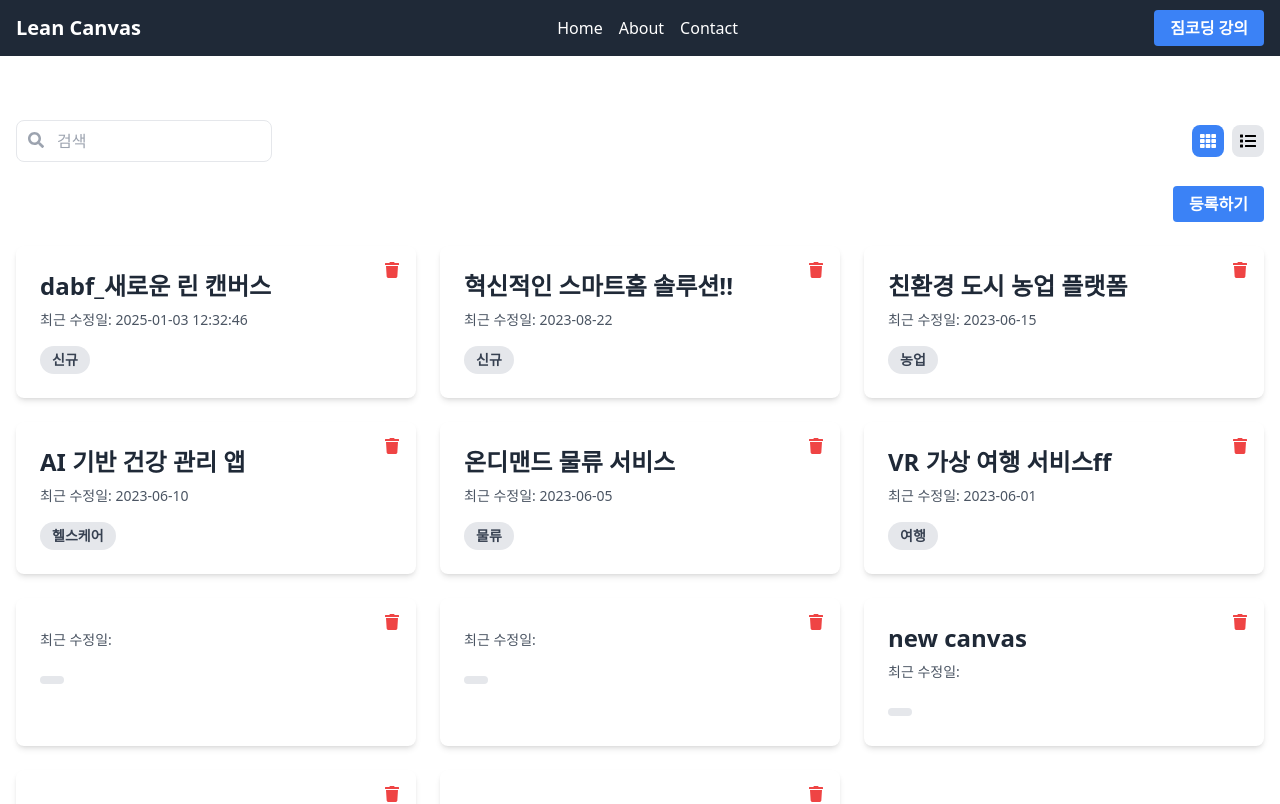
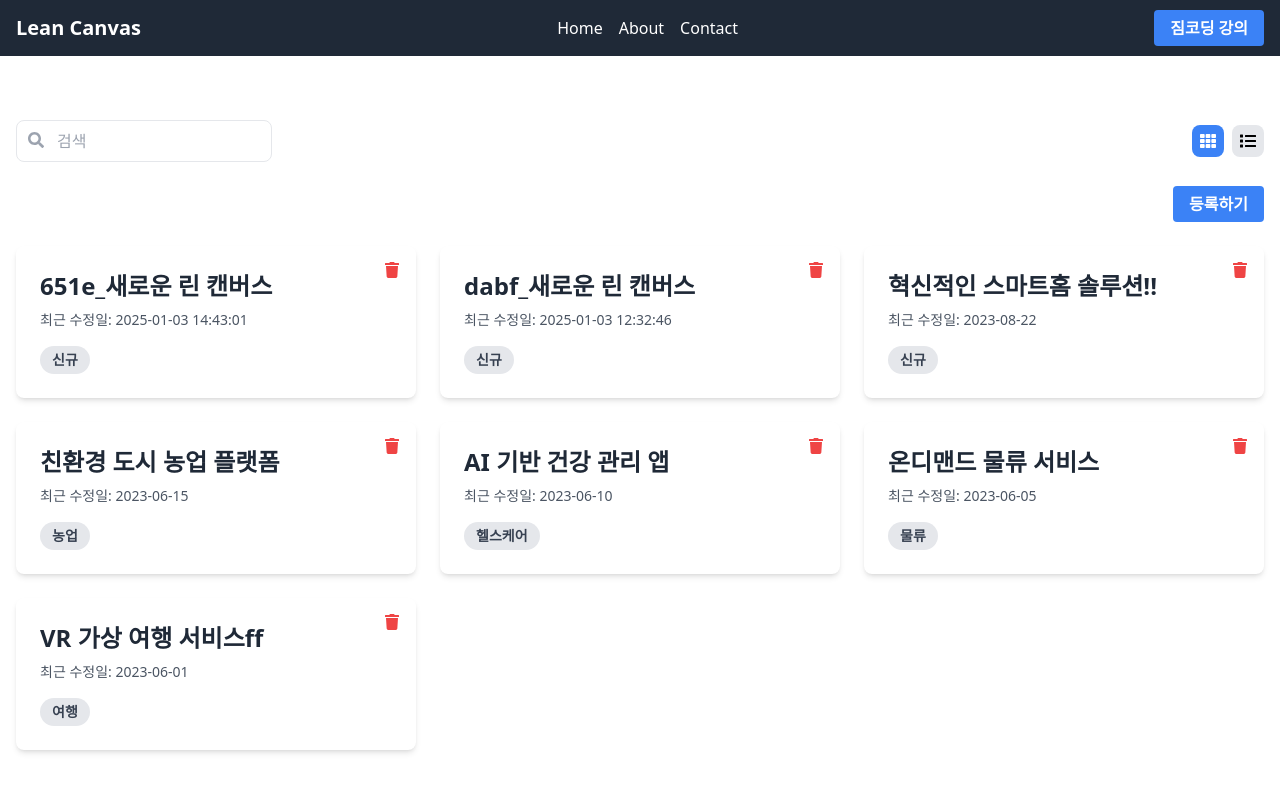
Before and after one commit to barleymilk/lean-canvas-react, a React (Vite) app: page / in a window 1280 px wide. Shown: the top 804 px of the page. Built offline with nearby package versions, Linux system fonts and the light colour scheme; data requests are answered from the project's data file.

Commit message:
useApiRequest 커스텀 훅 react query로 대체

```diff
--- a/data/db.json
+++ b/data/db.json
@@ -240,22 +240,10 @@
       "id": 6
     },
     {
-      "id": 7
-    },
-    {
-      "id": 8
-    },
-    {
-      "title": "new canvas",
-      "id": 9
-    },
-    {
-      "title": "new canvas",
-      "id": 10
-    },
-    {
-      "title": "new canvas",
-      "id": 11
+      "title": "651e_새로운 린 캔버스",
+      "lastModified": "2025-01-03 14:43:01",
+      "category": "신규",
+      "id": 12
     }
   ]
 }
--- a/src/api/canvas.js
+++ b/src/api/canvas.js
@@ -3,12 +3,13 @@ import { v4 as uuidv4 } from 'uuid';
 import dayjs from 'dayjs';
 
 // 목록
-export function getCanvases(params) {
+export async function getCanvases(params) {
   const payload = Object.assign(
     { _sort: 'lastModified', _order: 'desc' },
     params,
   );
-  return canvases.get('/', { params: payload });
+  const { data } = await canvases.get('/', { params: payload });
+  return data;
 }
 
 // 저장
--- a/src/components/CanvasList.jsx
+++ b/src/components/CanvasList.jsx
@@ -22,7 +22,7 @@ function CanvasList({ filteredData, searchText, isGridView, onDeleteItem }) {
           lastModified={item.lastModified}
           category={item.category}
           onDelete={e => {
-            e.preventDefault(); // 기본 동작 막는 메서드
+            e.preventDefault();
             onDeleteItem(item.id);
           }}
         />
--- a/src/pages/Home.jsx
+++ b/src/pages/Home.jsx
@@ -1,67 +1,51 @@
-import { useEffect, useState } from 'react';
+import { useState } from 'react';
+import { createCanvas, deleteCanvas, getCanvases } from '../api/canvas';
+
 import CanvasList from '../components/CanvasList';
 import SearchBar from '../components/SearchBar';
 import ViewToggle from '../components/ViewToggle';
-import { getCanvases, createCanvas, deleteCanvas } from '../api/canvas';
 import Loading from '../components/Loading';
 import Error from '../components/Error';
 import Button from '../components/Button';
-import useApiRequest from '../hooks/useApiRequest';
+
+import { useMutation, useQuery, useQueryClient } from '@tanstack/react-query';
 
 function Home() {
-  const [data, setData] = useState([]);
   const [searchText, setSearchText] = useState();
   const [isGridView, setIsGridView] = useState(true);
 
-  // API call
-  const { isLoading, error, execute: fetchData } = useApiRequest(getCanvases);
-  const { isLoading: isLoadingCreate, execute: createNewCanvas } =
-    useApiRequest(createCanvas);
+  const queryClient = useQueryClient();
 
-  useEffect(() => {
-    fetchData(
-      { title_like: searchText },
-      { onSuccess: response => setData(response.data) },
-    );
-  }, [searchText, fetchData]);
+  // 1] 데이터 조회
+  const { data, isLoading, error, refetch } = useQuery({
+    queryKey: ['canvases', searchText],
+    queryFn: () => getCanvases({ title_like: searchText }),
+    initialData: [],
+  });
+
+  // 2] 등록
+  const { mutate: createNewCanvas, isLoading: isLoadingCreate } = useMutation({
+    mutationFn: createCanvas,
+    onSuccess: () => queryClient.invalidateQueries(['canvases']),
+    onError: err => alert(err.message),
+  });
+
+  // 3] 삭제
+  const { mutate: deleteCanvasMutation } = useMutation({
+    mutationFn: deleteCanvas,
+    onSuccess: () => queryClient.invalidateQueries(['canvases']),
+    onError: err => alert(err.message),
+  });
 
   const handleDeleteItem = async id => {
-    // setData(data.filter(item => item.id !== id));
-    if (confirm('삭제 하시겠습니까?') === false) {
-      return;
-    }
-    // delete logic
-    try {
-      await deleteCanvas(id);
-      fetchData({ title_like: searchText });
-    } catch (err) {
-      alert(err.message);
-    }
+    // if (confirm('삭제 하시겠습니까?') === false) {
+    //   return;
+    // }
+    deleteCanvasMutation(id);
   };
 
-  // const [isLoadingCreate, setIsLoadingCreate] = useState(false);
-
   const handleCreateCanvas = async () => {
-    createNewCanvas(null, {
-      onSuccess: () => {
-        fetchData(
-          { title_like: searchText },
-          {
-            onSuccess: response => setData(response.data),
-          },
-        );
-      },
-      onError: err => alert(err.message),
-    });
-    // try {
-    //   setIsLoadingCreate(true);
-    //   await createCanvas();
-    //   fetchData({ title_like: searchText });
-    // } catch (err) {
-    //   alert(err.message);
-    // } finally {
-    //   setIsLoadingCreate(false);
-    // }
+    createNewCanvas();
   };
 
   return (
@@ -76,17 +60,12 @@ function Home() {
         </Button>
       </div>
       {isLoading && <Loading />}
-      {error && (
-        <Error
-          message={error.message}
-          onRetry={() => fetchData({ title_like: searchText })}
-        />
-      )}
+      {error && <Error message={error.message} onRetry={refetch} />}
       {!isLoading && !error && (
         <CanvasList
           filteredData={data}
+          isGridView={isGridView}
           searchText={searchText}
-          isGridView={isGridView}
           onDeleteItem={handleDeleteItem}
         />
       )}
```
